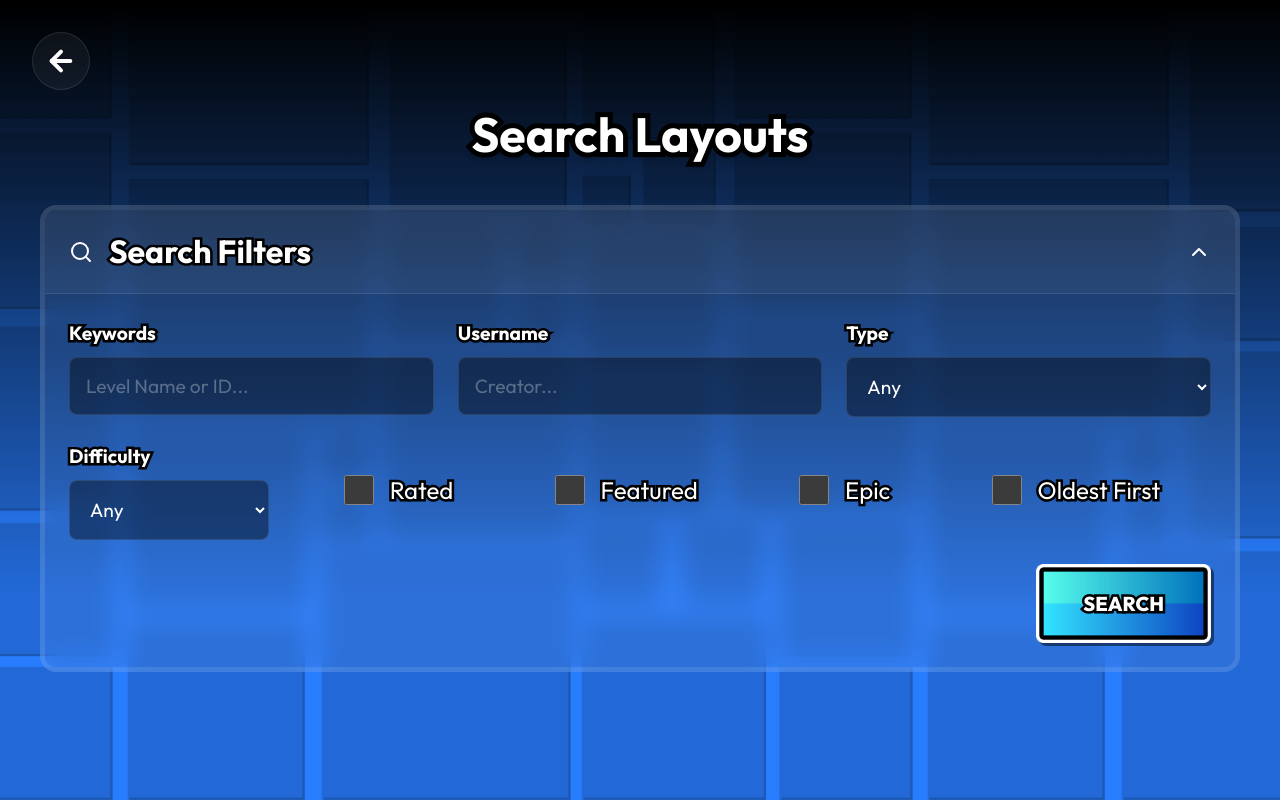
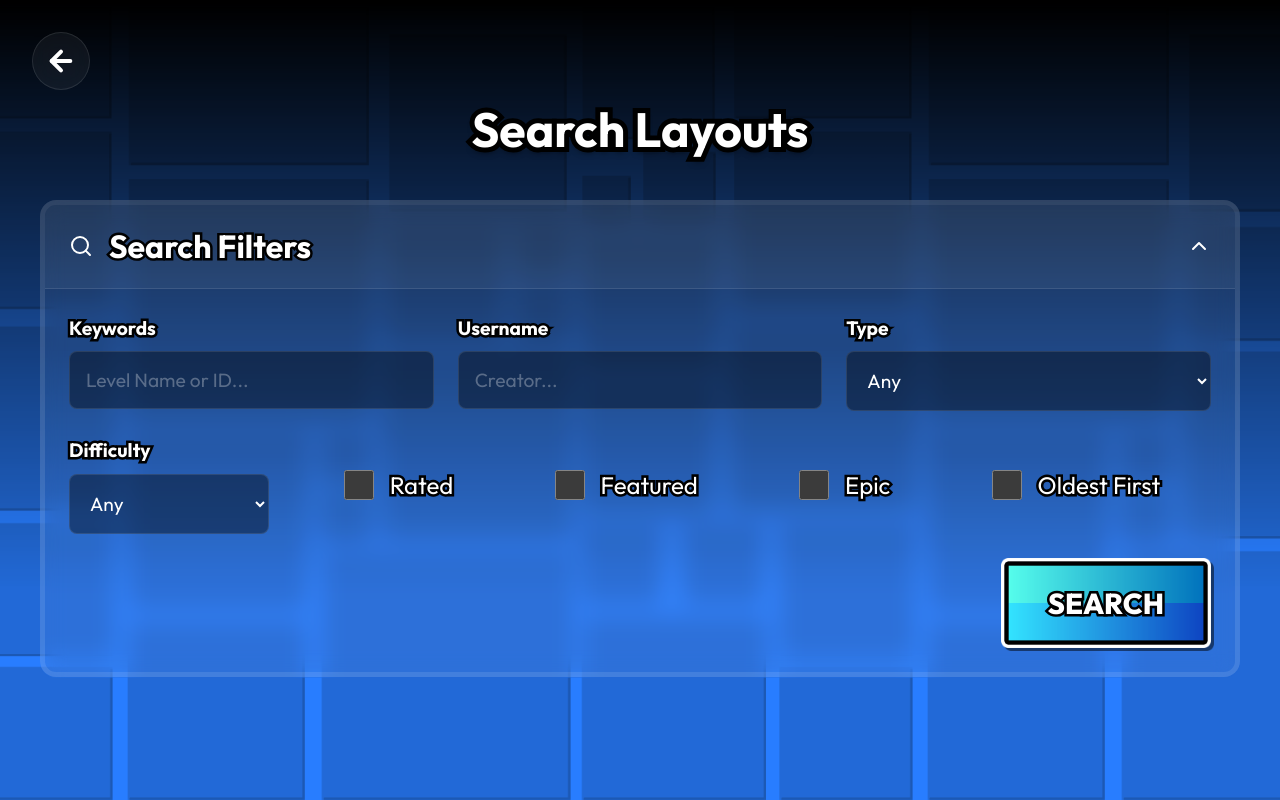
Before and after one commit to RatedLayouts/RatedLayoutsWebsite, a React (Vite) app: page /search in a window 1280 px wide. Built offline with nearby package versions, Linux system fonts and the light colour scheme; a web font is replaced by a local one.

Commit message:
search refactored

```diff
--- a/src/Search.jsx
+++ b/src/Search.jsx
@@ -77,8 +77,9 @@ const Search = () => {
                     {isOpen ? <ChevronUp size={24} color="white" /> : <ChevronDown size={24} color="white" />}
                 </div>
 
-                {isOpen && (
+                <div className={`search-filters-collapsible ${isOpen ? 'open' : ''}`}>
                     <div className="search-filters-content">
+                        <div className="search-filters-inner">
                             {/* Row 1: Query, Username, Type */}
                             <div className="search-row">
                                 <div className="search-field">
@@ -191,7 +192,8 @@ const Search = () => {
                                 SEARCH
                             </button>
                         </div>
-                )}
+                    </div>
+                </div>
             </div>
 
             {fetchConfig && (
--- a/src/styles/LayoutBrowser.css
+++ b/src/styles/LayoutBrowser.css
@@ -42,7 +42,7 @@
     border-image-slice: 400 fill;
     border-image-width: 15px;
     border-image-repeat: stretch;
-    filter: saturate(0.0);
+    filter: hue-rotate(200deg) saturate(0.2);
     pointer-events: none;
 }
 
--- a/src/styles/Search.css
+++ b/src/styles/Search.css
@@ -35,7 +35,23 @@
     gap: 1rem;
 }
 
+.search-filters-collapsible {
+    display: grid;
+    grid-template-rows: 0fr;
+    transition: grid-template-rows 0.3s ease-out;
+    overflow: hidden;
+}
+
+.search-filters-collapsible.open {
+    grid-template-rows: 1fr;
+}
+
 .search-filters-content {
+    min-height: 0;
+    overflow: hidden;
+}
+
+.search-filters-inner {
     padding: 1.5rem;
     display: flex;
     flex-direction: column;
@@ -112,7 +128,7 @@
     font-weight: 800;
     font-family: var(--font-main);
     cursor: pointer;
-    font-size: 1.25rem;
+    font-size: 1.8rem;
 
     border: 15px solid transparent;
     border-image-source: url('/RL_blank01.png');
```
Lines whose indentation alone changed are shown as unchanged.
